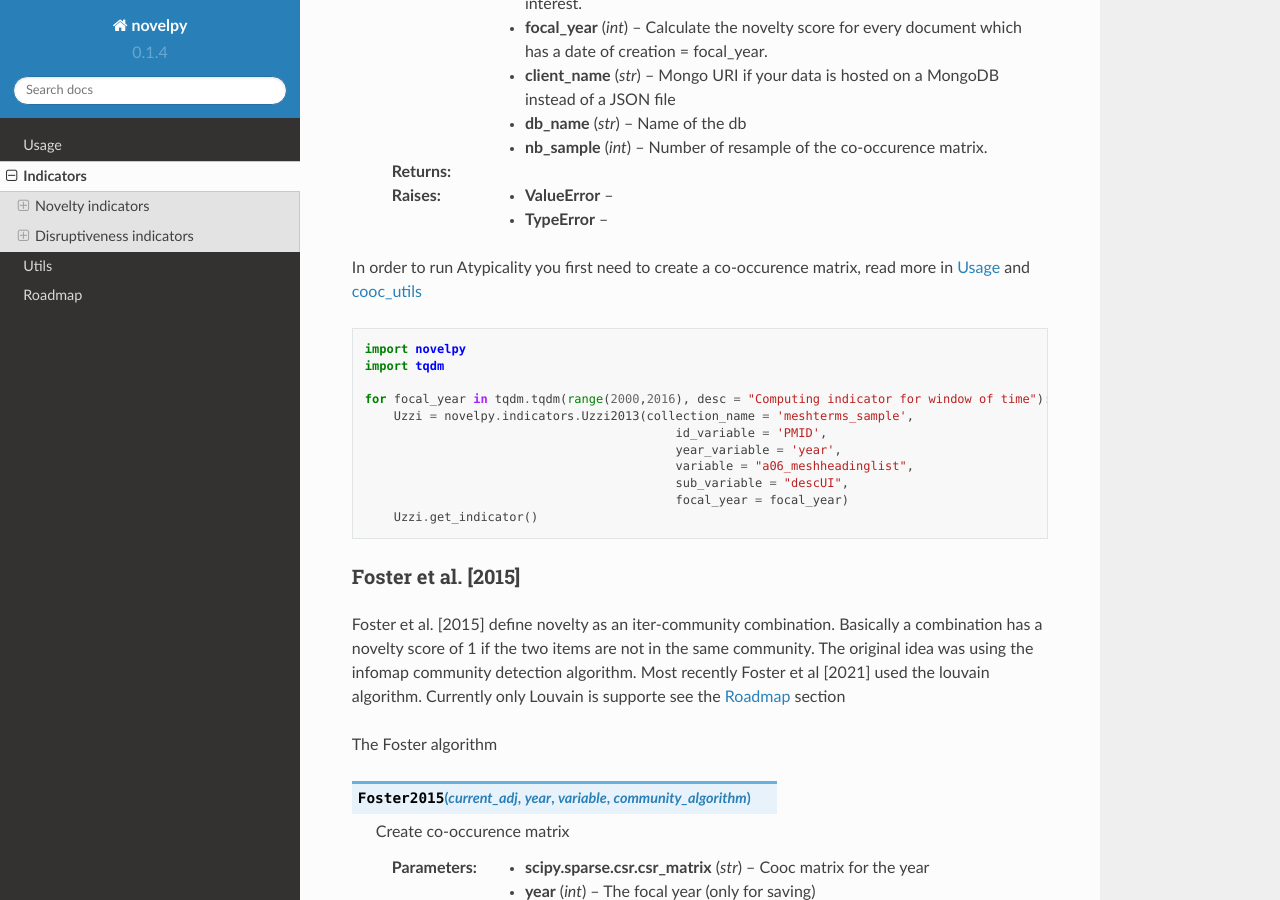
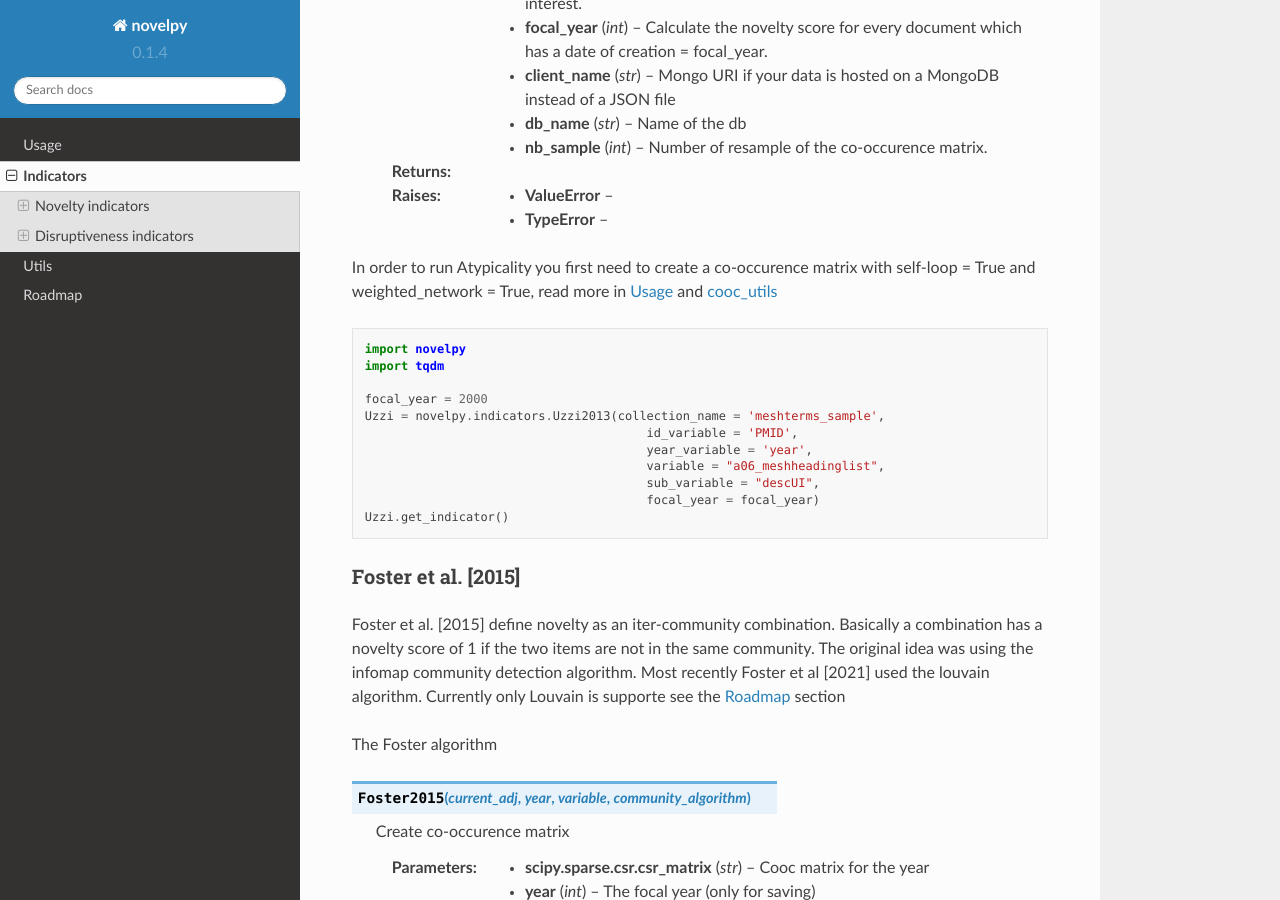
Before and after one commit to Kwirtz/novelpy, a Sphinx documentation site: the page built from docs/source/indicators.rst, in a window 1280 px wide and 900 px high, scrolled down 799 px. Built offline with Sphinx 7.4.7 and the Read the Docs theme 2.0.0, drawn with Linux system fonts in a browser that asks for light colours.

Commit message:
update docs

```diff
--- a/docs/source/indicators.rst
+++ b/docs/source/indicators.rst
@@ -39,21 +39,21 @@ To run "Atypicality" you'll need the co-occurence matrix of the focal year but a
    :raises TypeError:
 
 
-In order to run Atypicality you first need to create a co-occurence matrix, read more in :ref:`Usage` and :ref:`Utils:cooc_utils`
+In order to run Atypicality you first need to create a co-occurence matrix with self-loop = True and weighted_network = True, read more in :ref:`Usage` and :ref:`Utils:cooc_utils`
 
 .. code-block:: python
 
    import novelpy
    import tqdm
 
-   for focal_year in tqdm.tqdm(range(2000,2016), desc = "Computing indicator for window of time"):
-       Uzzi = novelpy.indicators.Uzzi2013(collection_name = 'meshterms_sample',
-                                              id_variable = 'PMID',
-                                              year_variable = 'year',
-                                              variable = "a06_meshheadinglist",
-                                              sub_variable = "descUI",
-                                              focal_year = focal_year)
-       Uzzi.get_indicator()
+   focal_year = 2000
+   Uzzi = novelpy.indicators.Uzzi2013(collection_name = 'meshterms_sample',
+                                          id_variable = 'PMID',
+                                          year_variable = 'year',
+                                          variable = "a06_meshheadinglist",
+                                          sub_variable = "descUI",
+                                          focal_year = focal_year)
+   Uzzi.get_indicator()
 
 Foster et al. [2015]
 ~~~~~~~~~~~~~~~~~~~~~~
--- a/docs/source/usage.rst
+++ b/docs/source/usage.rst
@@ -179,6 +179,7 @@ Now you should have one more folder "Results" with a json for the focal year wit
 
    trend = novelpy.utils.novelty_trend(year_range = range(2000,2015,1),
                  variable = ["c04_referencelist","a06_meshheadinglist"],
+                 id_variable = "PMID",
                  indicator = ["foster","commonness"],
                  time_window_cooc = [3],
                  n_reutilisation = [1])
```
Also changed, not shown: 1 other file.
